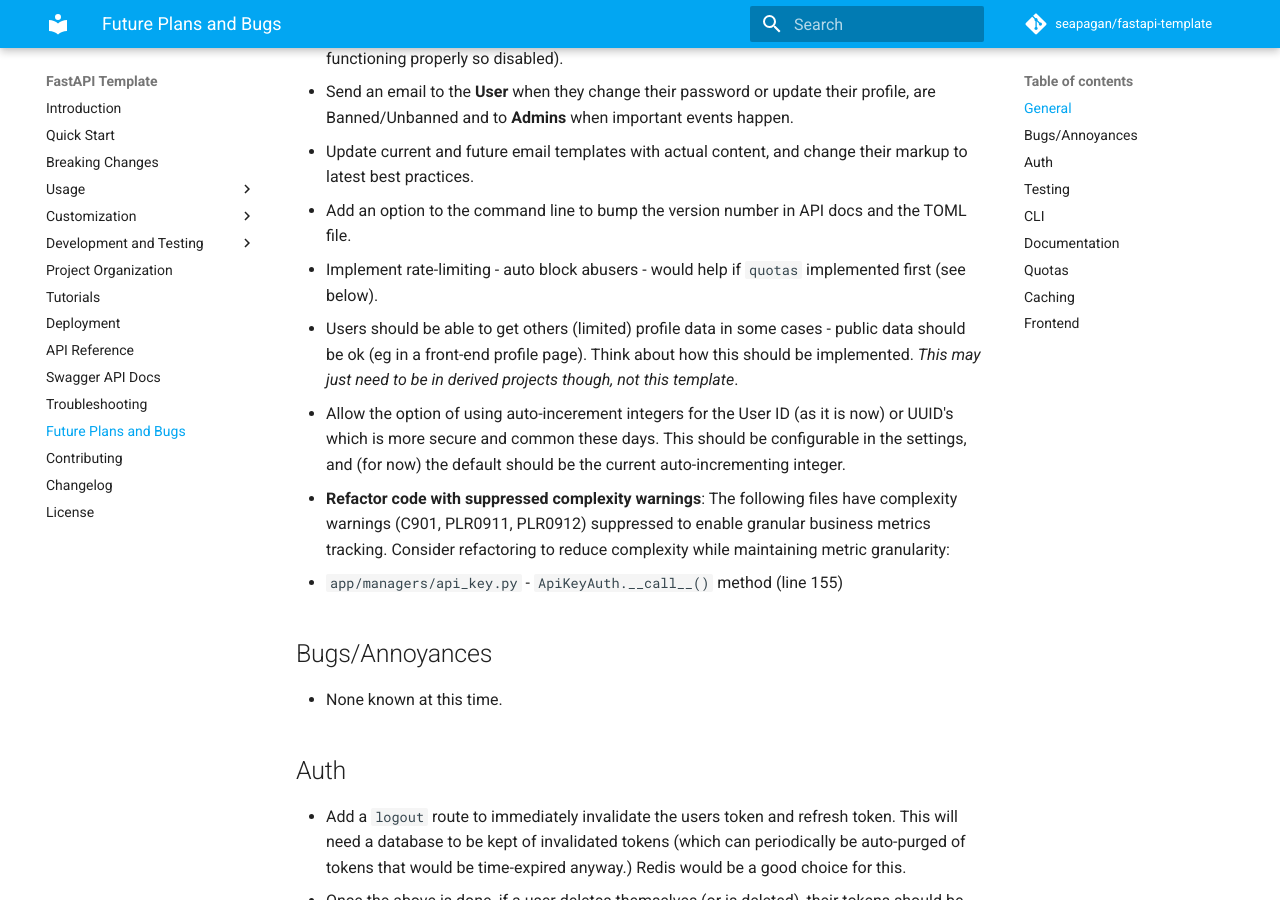
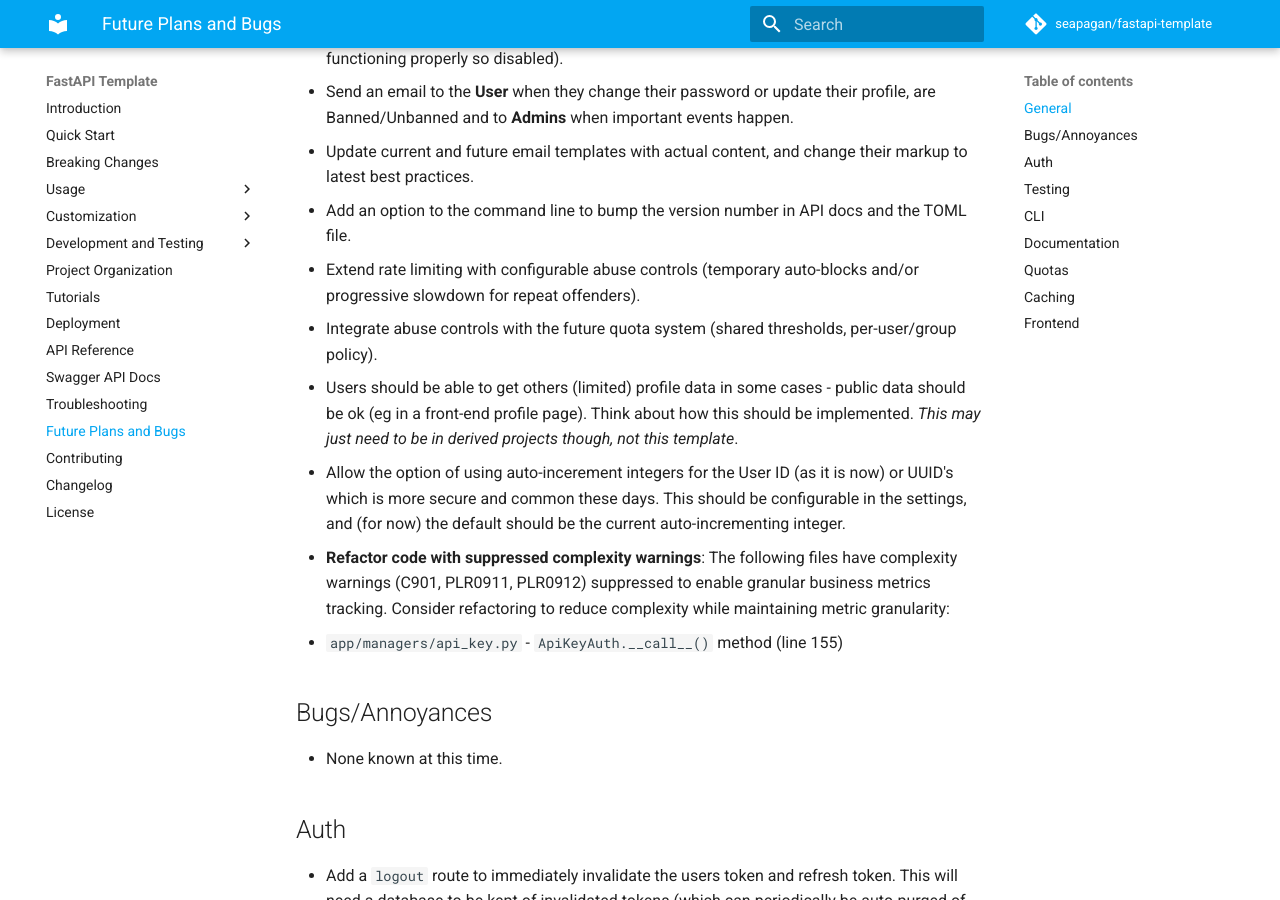
Before and after one commit to seapagan/fastapi-template, an MkDocs documentation site: the page built from docs/future.md, in a window 1280 px wide and 900 px high, scrolled down 396 px. Built offline with MkDocs 1.6.1 and Material for MkDocs 9.7.7, drawn with Linux system fonts in a browser that asks for light colours; comment, search, counter and statistics services are not loaded; some of the changed text lies outside the part shown.

Commit message:
update TODO.md
Signed-off-by: Grant Ramsay <seapagan@gmail.com>

```diff
--- a/TODO.md
+++ b/TODO.md
@@ -17,8 +17,10 @@
   their markup to latest best practices.
 - Add an option to the command line to bump the version number in API docs and
   the TOML file.
-- Implement rate-limiting - auto block abusers - would help if `quotas`
-  implemented first (see below).
+- Extend rate limiting with configurable abuse controls (temporary auto-blocks
+  and/or progressive slowdown for repeat offenders).
+- Integrate abuse controls with the future quota system (shared thresholds,
+  per-user/group policy).
 - Users should be able to get others (limited) profile data in some cases -
   public data should be ok (eg in a front-end profile page). Think about how
   this should be implemented. *This may just need to be in derived projects
@@ -95,7 +96,6 @@ Add Quota functionality.
 
 ## Caching
 
-- ✅ **DONE**: Basic Redis caching implemented using `fastapi-cache2==0.2.2`
 - **Upgrade redis-py client**: Current `fastapi-cache2==0.2.2` (PyPI) requires
   redis-py 4.6.0. The GitHub repo has been updated to support redis-py 5.x+,
   but no new release published. Options to investigate:
```
Also changed, not shown: other parts of TODO.md (+0 -1 lines).
